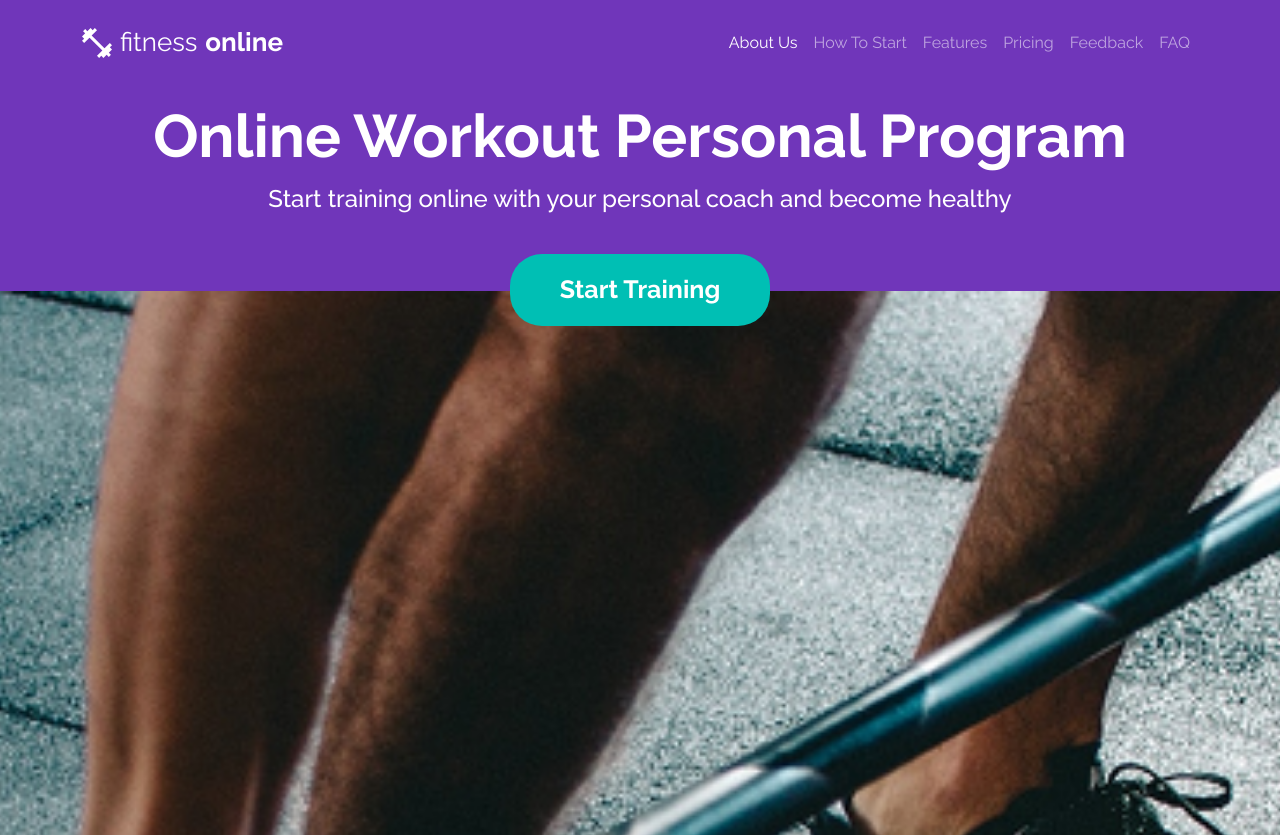
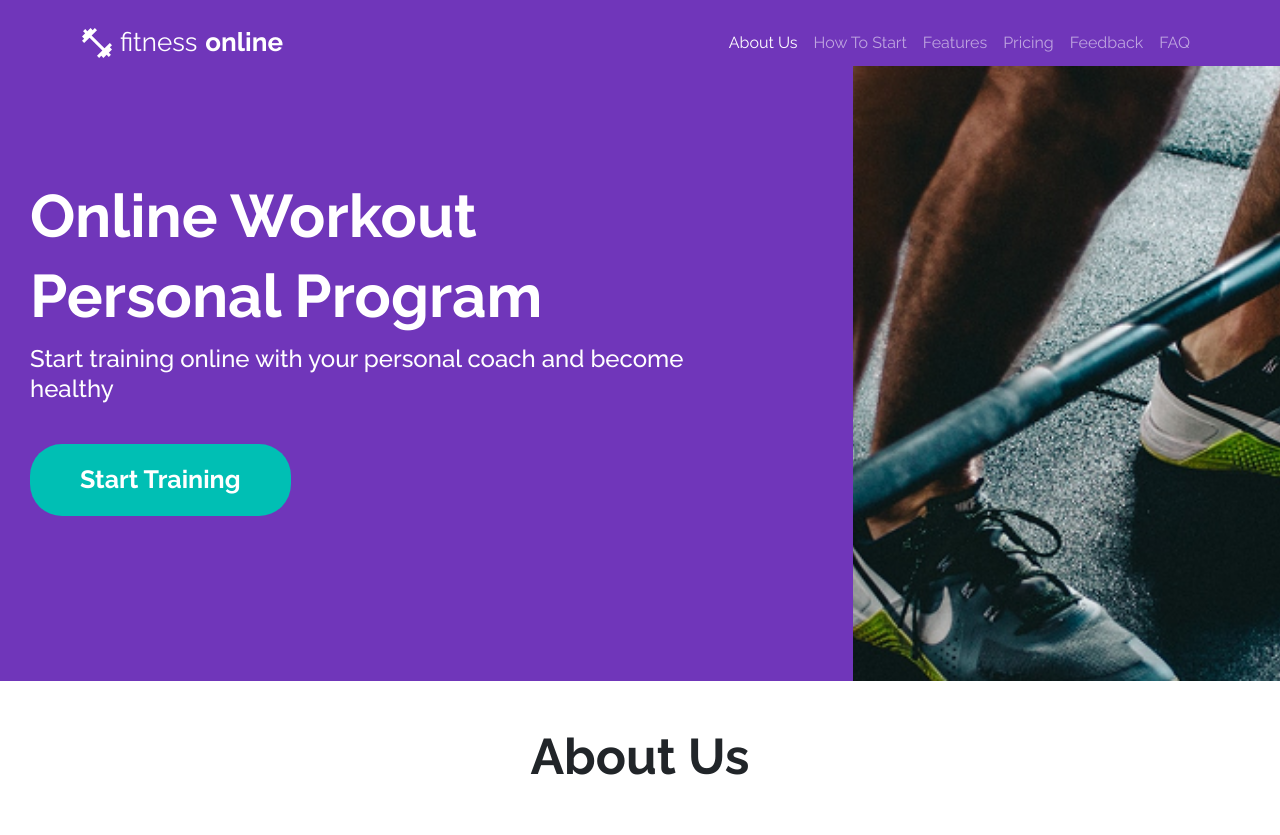
Before and after one commit to edgarfpllefia/proyecto-bootstrap-fitness-online, a website: page index.html in a window 1280 px wide. Shown: the top 835 px of the page. Drawn offline with nearby package versions, Linux system fonts and the light colour scheme; a web font is replaced by a local one.

Commit message:
texto hecho

```diff
--- a/index.html
+++ b/index.html
@@ -65,17 +65,19 @@
       </nav>
     </div>
     <div class="container-fluid hero px-0">
-      <div class="container">
+      <div class="row g-0">
+        <div class="col-12 col-lg-8">
+          <div class="hero-texto-lg">
             <div class="row">
               <div class="col-12 pb-4">
-            <h1 class="text-white fw-bold text-center px-4">
+                <h1 class="text-white fw-bold text-center text-lg-start px-4 px-lg-0">
                   Online Workout Personal Program
                 </h1>
-            <p class="start text-white fw-medium text-center">
+                <p class="start text-white fw-medium text-center text-lg-start">
                   Start training online with your personal coach and become healthy
                 </p>
               </div>
-          <div class="text-center">
+              <div class="text-center text-lg-start">
                 <button
                   type="button"
                   class="btn btn-primary btn-hero text-white rounded-5 fw-bold border-0"
@@ -85,9 +87,14 @@
               </div>
             </div>
           </div>
-      <div class="row">
+          <div class="row d-lg-none">
             <div class="col-12 px-0">
               <img src="img/ejercicio.png" alt="" class="w-100 object-fit-cover" />
+            </div>
+          </div>
+        </div>
+        <div class="col-lg-4 d-none d-lg-block px-0">
+          <img src="img/ejercicio.png" alt="" class="w-100 h-100 object-fit-cover" />
         </div>
       </div>
     </div>
--- a/style.css
+++ b/style.css
@@ -117,6 +117,10 @@ h1 {
   .pricing .tarjeta {
     max-width: 100%;
     margin: 0;
+  }
+
+  .hero-texto-lg {
+    padding: 80px 150px 200px 30px;
   }
 }
 
```
Lines whose indentation alone changed are shown as unchanged.
